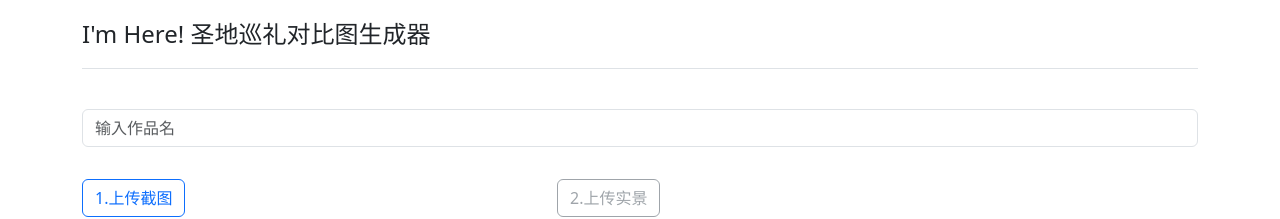
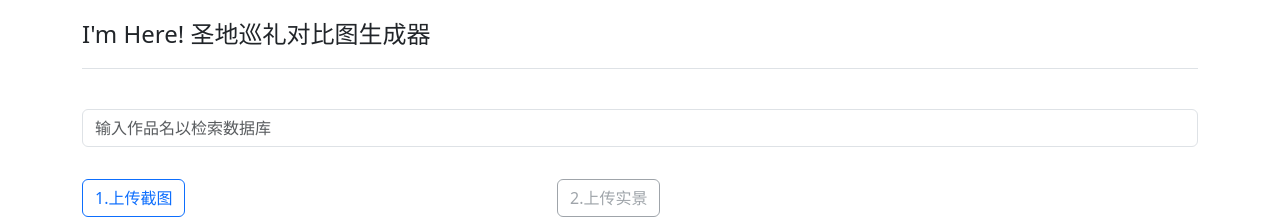
Before and after one commit to anitabi/IMHere, a React (Create React App) app: page / in a window 1280 px wide. Shown: the top 219 px of the page. Built offline with nearby package versions, Linux system fonts and the light colour scheme; a web font is replaced by a local one.

Commit message:
update input prompt

```diff
--- a/src/components/Search.js
+++ b/src/components/Search.js
@@ -90,7 +90,7 @@ function Search({ updatePosInfo }) {
                         value={keyword}
                         onChange={handleChange}
                         onKeyDown={handleKeyDown}
-                        placeholder="输入作品名"
+                        placeholder="输入作品名以检索数据库"
                     /></div>
             </div>
             <div>{noResult && (<p>无结果。</p>)}</div>
```
